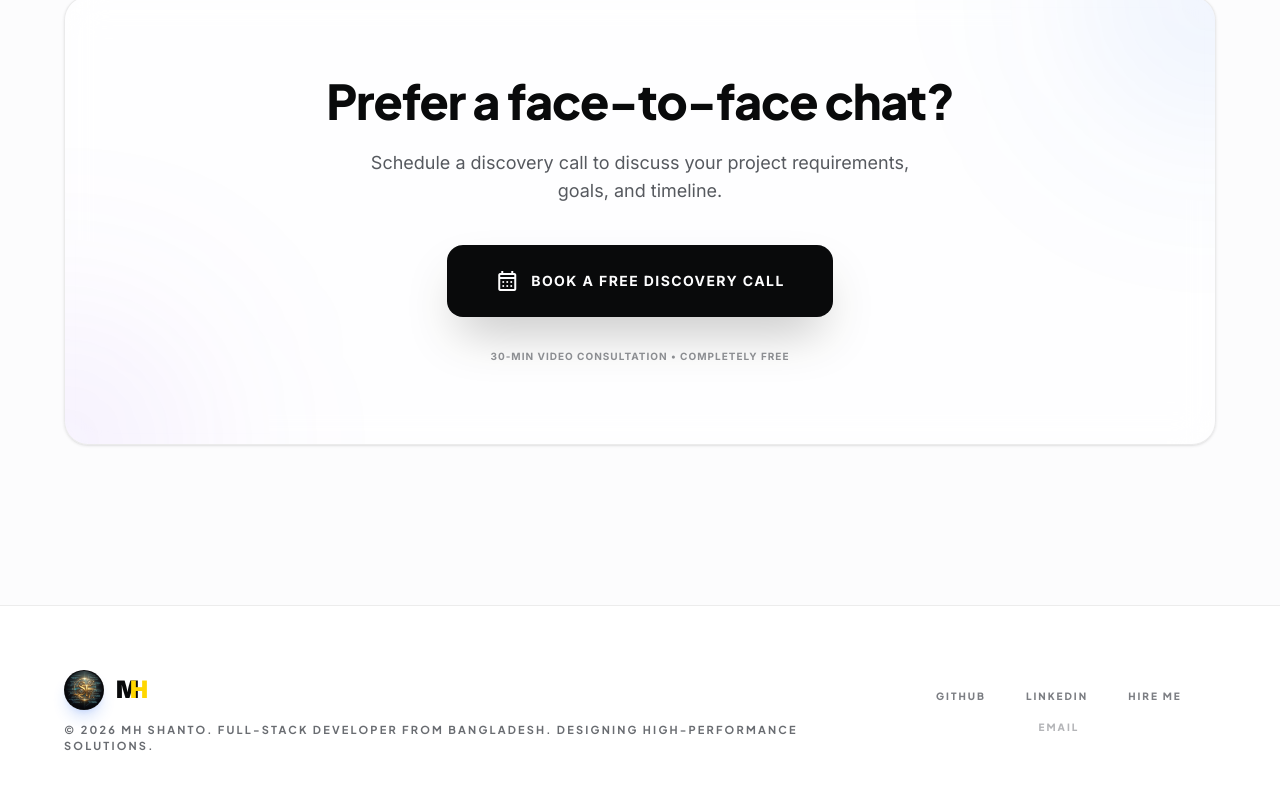
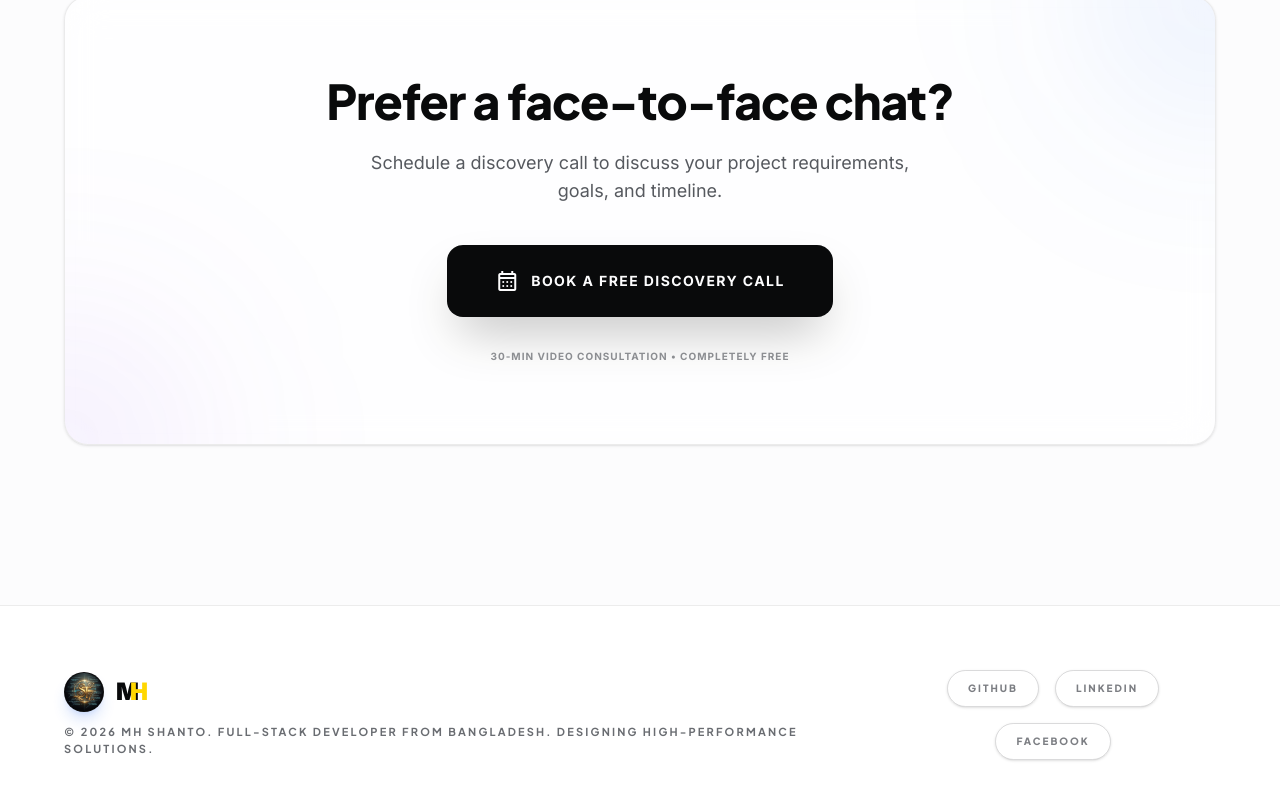
Before and after one commit to mhshanto-dev/mhshanto-dev, a Next.js app: page /hire in a window 1280 px wide. Shown: the part 3606-4406 px from the top of the page. Built offline with nearby package versions, Linux system fonts and the light colour scheme.

Commit message:
Update footer: Keep GitHub, LinkedIn, Facebook with stylish button design

```diff
--- a/src/components/Footer.jsx
+++ b/src/components/Footer.jsx
@@ -23,9 +23,9 @@ const Footer = () => {
             © 2026 MH Shanto. Full-Stack Developer from Bangladesh. Designing High-Performance Solutions.
           </p>
         </div>
-        <div className="flex flex-wrap justify-center gap-x-10 gap-y-4 font-heading text-[10px] font-black uppercase tracking-[0.2em]">
+        <div className="flex flex-wrap justify-center gap-4 font-heading text-[10px] font-black uppercase tracking-[0.2em]">
           <a
-            className="text-on-surface-variant/70 hover:text-primary transition-colors"
+            className="px-5 py-2.5 rounded-full border border-outline-variant/20 text-on-surface-variant/70 hover:text-primary hover:border-primary/50 hover:bg-primary/5 hover:-translate-y-1 transition-all duration-300 shadow-sm hover:shadow-md hover:shadow-primary/20"
             href="https://github.com/mhshanto-dev"
             target="_blank"
             rel="noopener noreferrer"
@@ -33,7 +33,7 @@ const Footer = () => {
             GitHub
           </a>
           <a
-            className="text-on-surface-variant/70 hover:text-primary transition-colors"
+            className="px-5 py-2.5 rounded-full border border-outline-variant/20 text-on-surface-variant/70 hover:text-primary hover:border-primary/50 hover:bg-primary/5 hover:-translate-y-1 transition-all duration-300 shadow-sm hover:shadow-md hover:shadow-primary/20"
             href="https://www.linkedin.com/in/mehedi-hasan-shanto-dev/"
             target="_blank"
             rel="noopener noreferrer"
@@ -41,16 +41,12 @@ const Footer = () => {
             LinkedIn
           </a>
           <a
-            className="text-on-surface-variant/70 hover:text-primary transition-colors"
-            href="/hire"
+            className="px-5 py-2.5 rounded-full border border-outline-variant/20 text-on-surface-variant/70 hover:text-primary hover:border-primary/50 hover:bg-primary/5 hover:-translate-y-1 transition-all duration-300 shadow-sm hover:shadow-md hover:shadow-primary/20"
+            href="https://www.facebook.com/mehedi.hasan.shanto.dev"
+            target="_blank"
+            rel="noopener noreferrer"
           >
-            Hire Me
-          </a>
-          <a
-            className="text-on-surface-variant/40 hover:text-primary transition-colors"
-            href="mailto:mhshanto.8989.t@gmail.com"
-          >
-            Email
+            Facebook
           </a>
         </div>
       </div>
```
